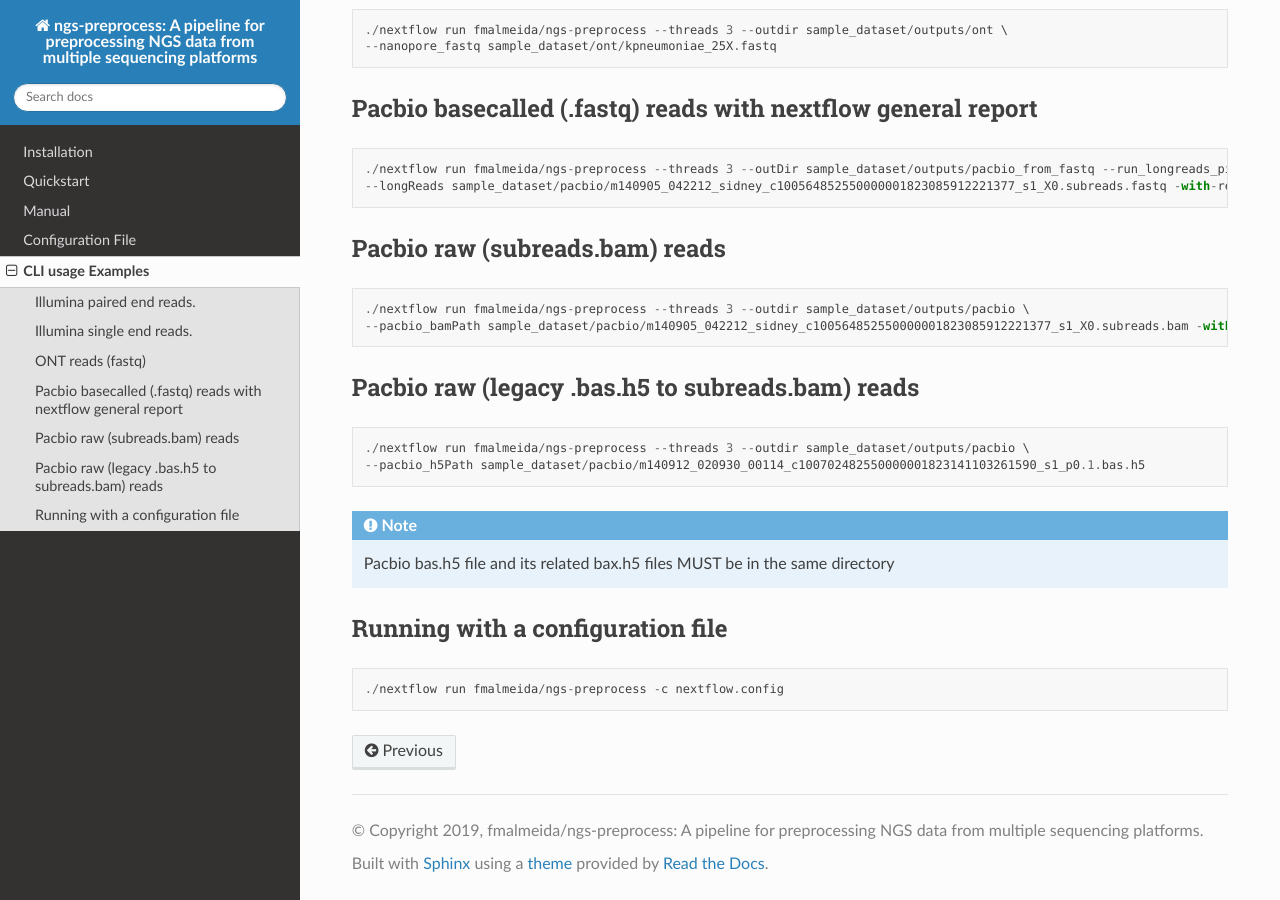
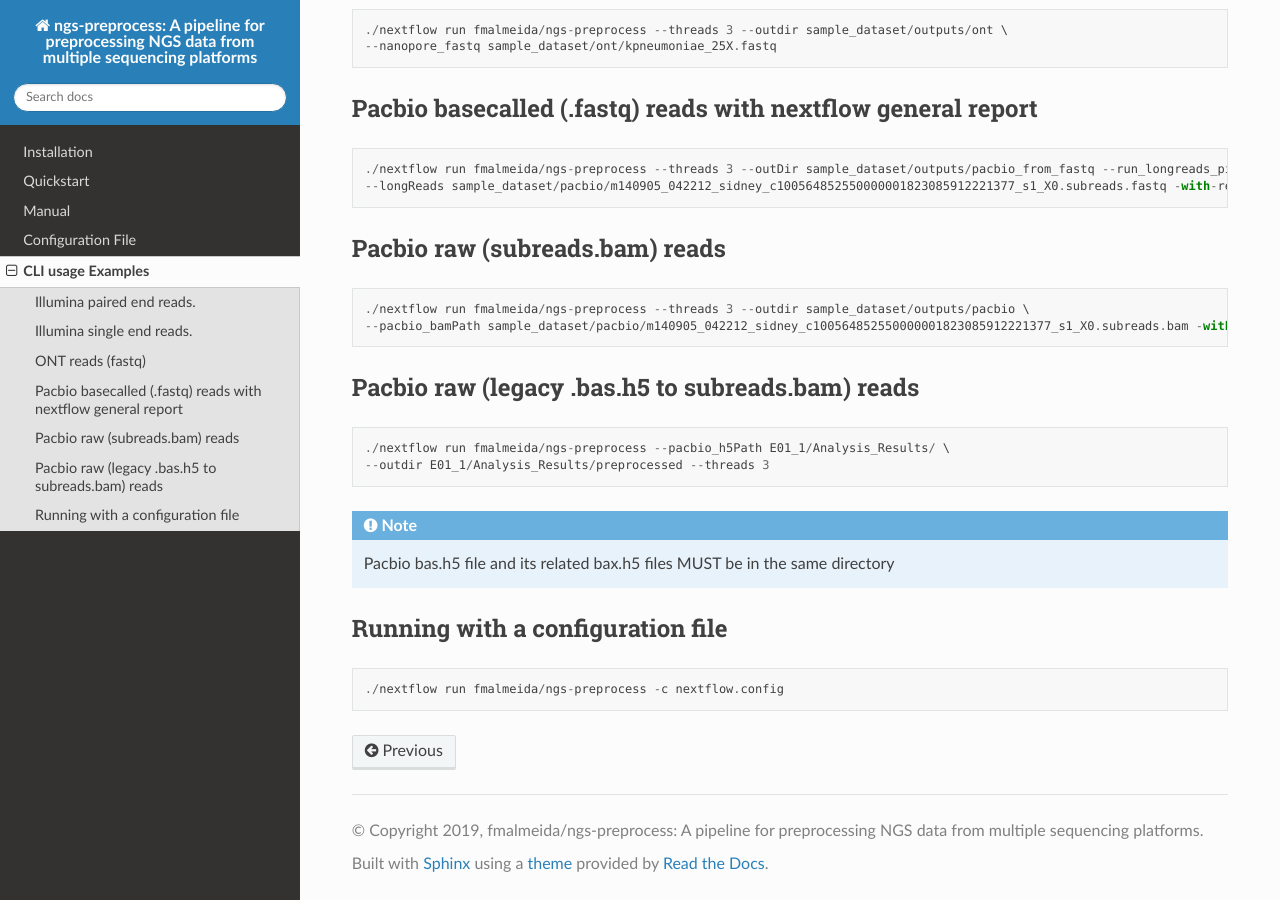
Before and after one commit to fmalmeida/ngs-preprocess, a Sphinx documentation site: the page built from docs/examples.rst, in a window 1280 px wide and 900 px high, scrolled down 770 px. Built offline with Sphinx 7.4.7 and the Read the Docs theme 2.0.0, drawn with Linux system fonts in a browser that asks for light colours.

```diff
--- a/docs/examples.rst
+++ b/docs/examples.rst
@@ -58,8 +58,8 @@ Pacbio raw (legacy .bas.h5 to subreads.bam) reads
 
 ::
 
-  ./nextflow run fmalmeida/ngs-preprocess --threads 3 --outdir sample_dataset/outputs/pacbio \
-  --pacbio_h5Path sample_dataset/pacbio/m140912_020930_00114_c100702482550000001823141103261590_s1_p0.1.bas.h5
+  ./nextflow run fmalmeida/ngs-preprocess --pacbio_h5Path E01_1/Analysis_Results/ \
+  --outdir E01_1/Analysis_Results/preprocessed --threads 3
 
 .. note::
 
--- a/docs/index.rst
+++ b/docs/index.rst
@@ -12,9 +12,10 @@ sequencing platforms (Illumina, Pacbio and Oxford Nanopore). It wraps up the fol
 * `FLASH <https://ccb.jhu.edu/software/FLASH/>`_
 * `Lighter <https://github.com/mourisl/Lighter>`_
 * `Porechop <https://github.com/rrwick/Porechop>`_
-* `pbh5tools <https://github.com/PacificBiosciences/pbh5tools/blob/master/doc/index.rst>`_
+* `bax2bam <https://github.com/PacificBiosciences/bax2bam>`_
 * `bam2fastx <https://github.com/PacificBiosciences/bam2fastx>`_
 * `NanoPack <https://github.com/wdecoster/nanopack>`_
+* `pycoQC <https://github.com/a-slide/pycoQC), [bax2bam](https://github.com/PacificBiosciences/bax2bam>`_
 
 
 .. toctree::
```
Also changed, not shown: README.md (+2 -2 lines).
